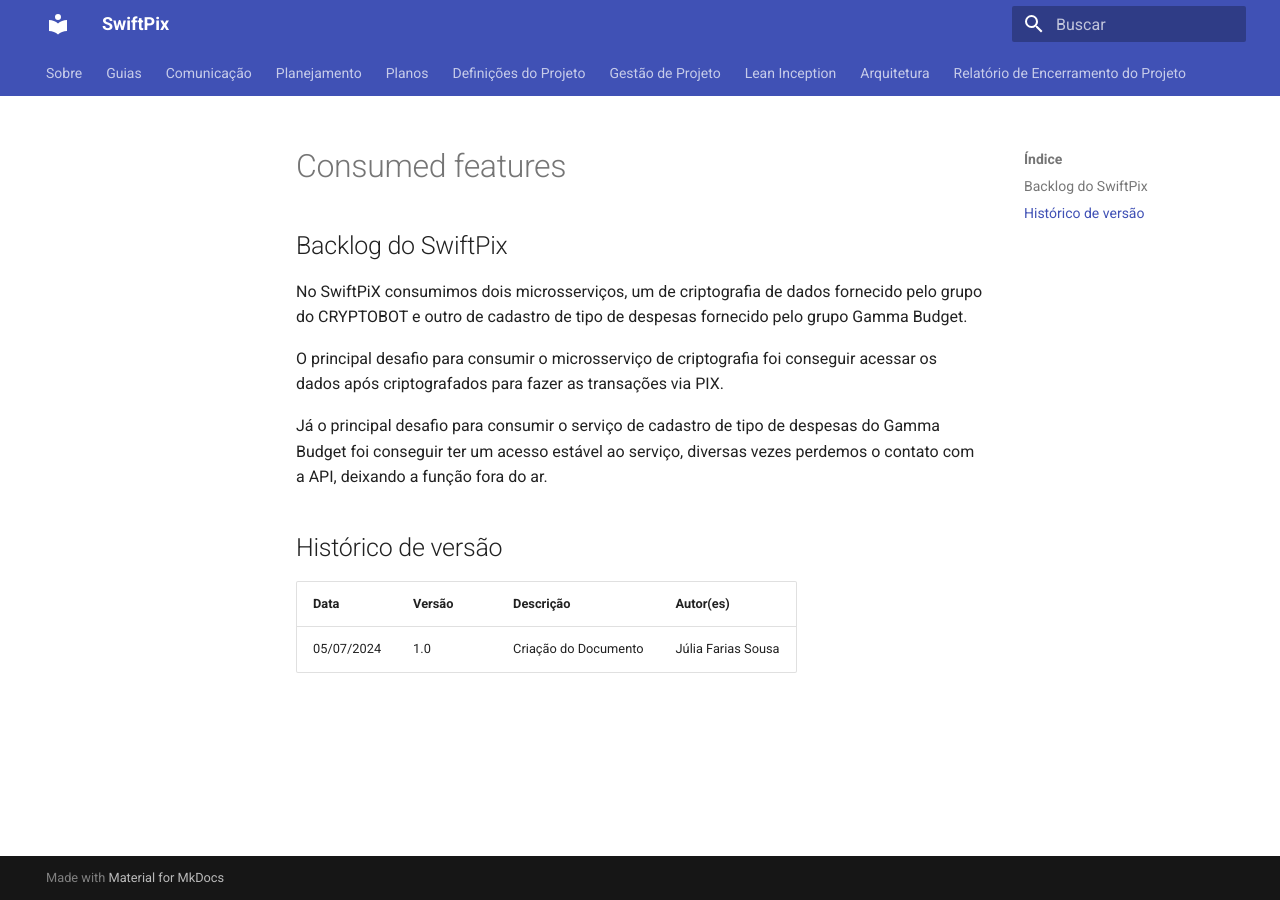
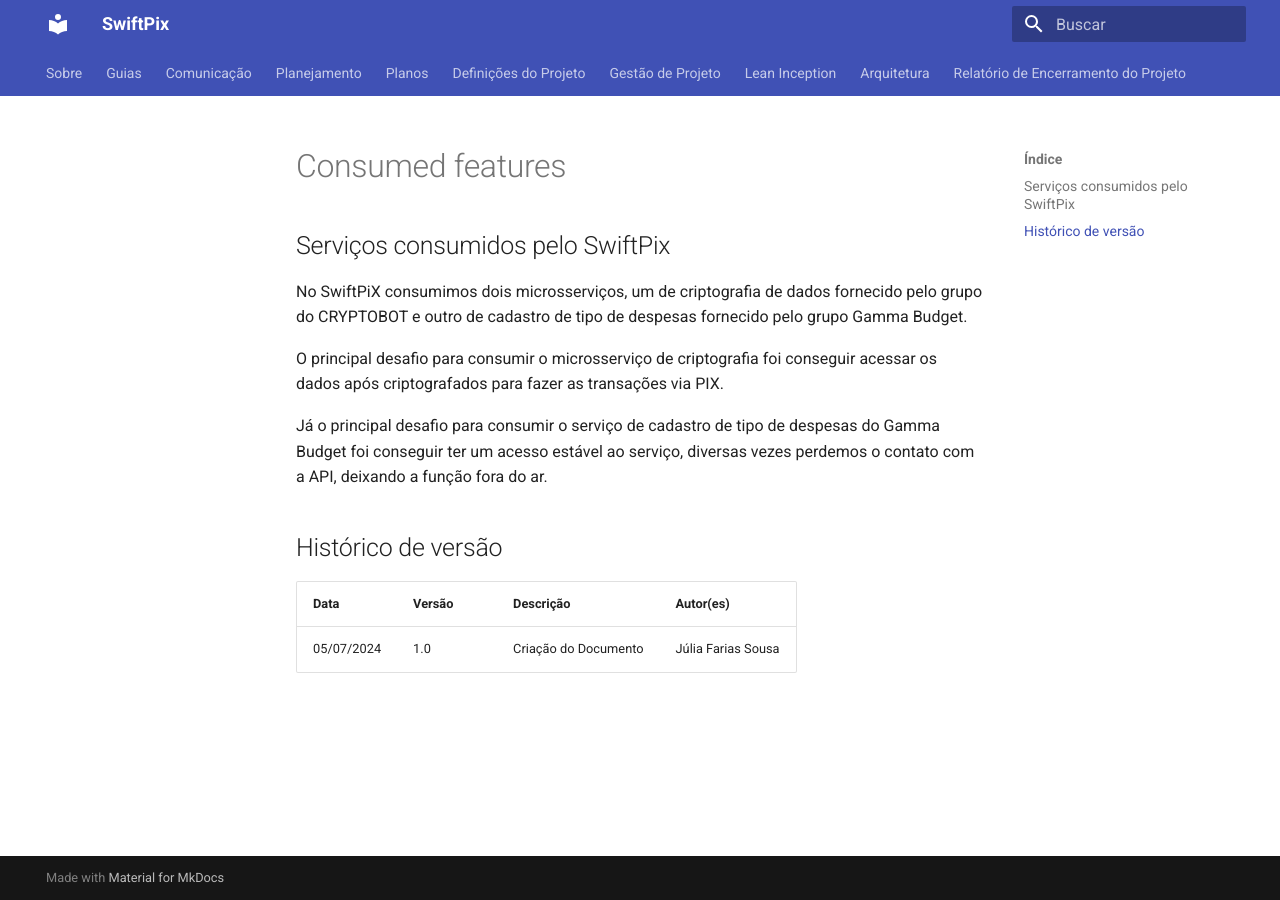
Before and after one commit to SwiftPix/Docs, an MkDocs documentation site: the page built from docs/projectDescription/consumed_features.md, in a window 1280 px wide. Built offline with MkDocs 1.6.1 and Material for MkDocs 9.7.7, drawn with Linux system fonts in a browser that asks for light colours.

Commit message:
Update consumed_features.md

```diff
--- a/docs/projectDescription/consumed_features.md
+++ b/docs/projectDescription/consumed_features.md
@@ -1,4 +1,4 @@
-## Backlog do SwiftPix
+## Serviços consumidos pelo SwiftPix
 
 No SwiftPiX consumimos dois microsserviços, um de criptografia de dados fornecido pelo grupo do CRYPTOBOT e outro de cadastro de tipo de despesas fornecido pelo grupo Gamma Budget.
 
```
